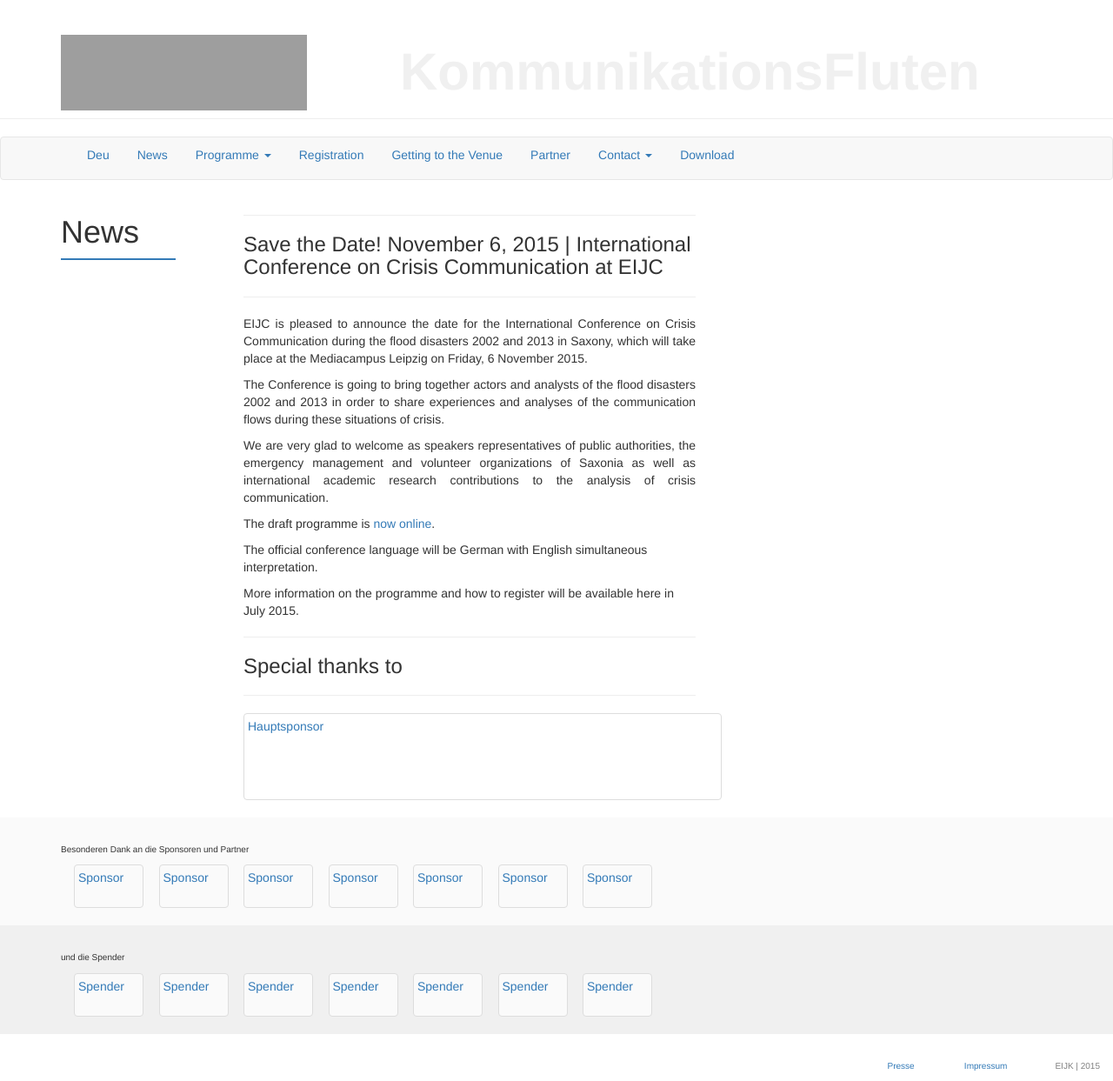
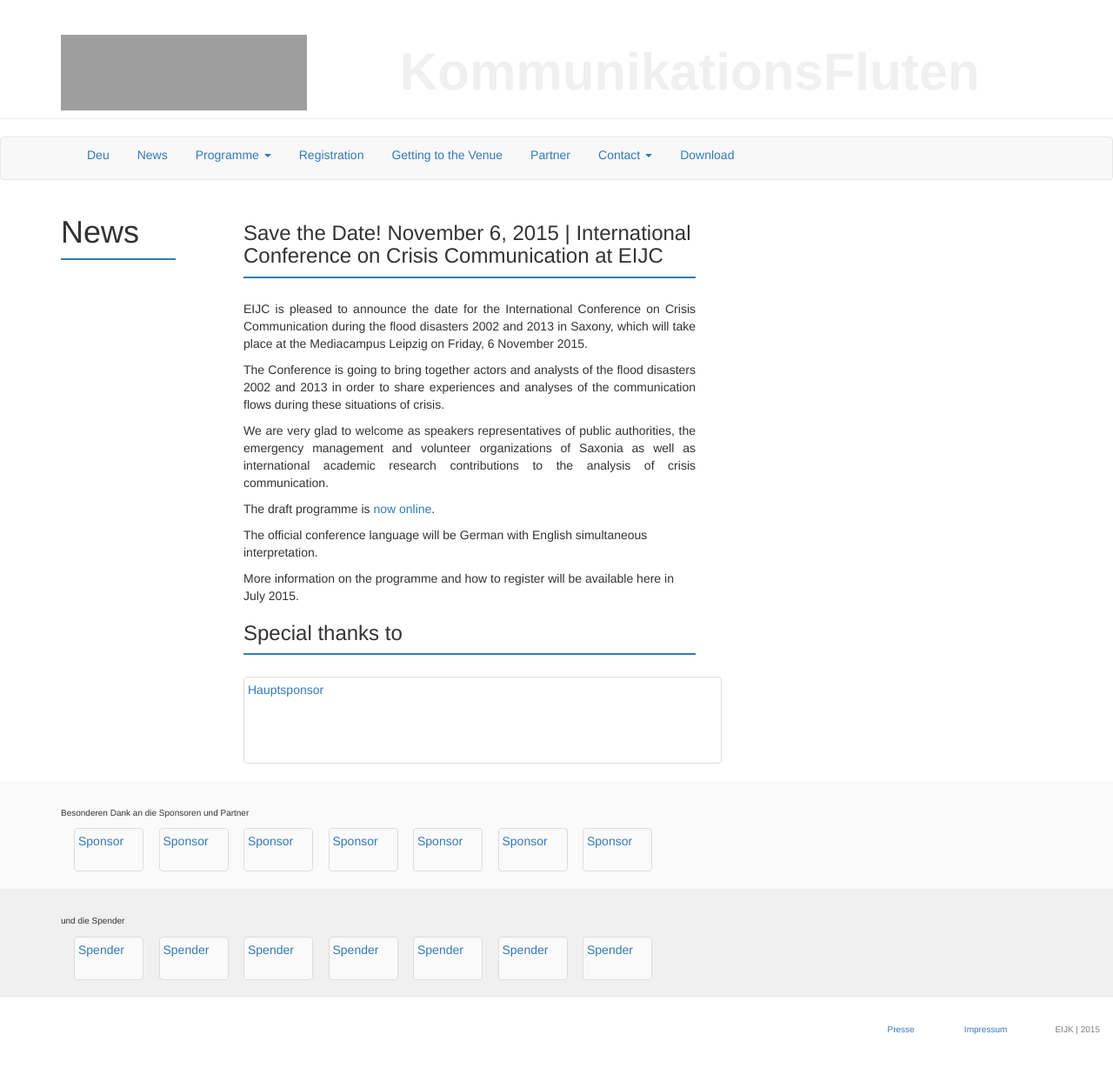
Before and after one commit to susedev/test, a Jekyll site: the page built from conference-communication-floods.html, in a window 1280 px wide. Shown: the whole page at 87% size. Built offline with Jekyll 4.4.1, drawn with Linux system fonts in a browser that asks for light colours; nearby versions of some CDN libraries; after the commit the page ends 1201 px from its top, so only the background shows below that; grey boxes are pictures that could not be loaded.

Commit message:
Update conference-communication-floods.html

```diff
--- a/conference-communication-floods.html
+++ b/conference-communication-floods.html
@@ -2,10 +2,10 @@
 title: News
 language: en
 ---
-<hr noshade="noshade" size="1" />
-<h3 class="post-title single">Save the Date! November 6, 2015 | International Conference on Crisis Communication at EIJC</h3>
 
-<hr noshade="noshade" size="1" />
+<h3 class="post-title single" style="margin-top: 28px;">Save the Date! November 6, 2015 | International Conference on Crisis Communication at EIJC</h3>
+
+<div class="box" style="background-color: #337AB7; height:2px; margin-top:3px; margin-bottom:25px;"></div>
 <p style="text-align: justify;">EIJC is pleased to announce the date for the International Conference on Crisis Communication during the flood disasters 2002 and 2013 in Saxony, which will take place at the Mediacampus Leipzig on Friday, 6 November 2015.</p>
 
 <p style="text-align: justify;">The Conference is going to bring together actors and analysts of the flood disasters 2002 and 2013 in order to share experiences and analyses of the communication flows during these situations of crisis.</p>
@@ -18,8 +18,8 @@ language: en
 
 <p>More information on the programme and how to register will be available here in July 2015.</p>
 
-<hr noshade="noshade" size="1" />
+
 <h3>Special thanks to</h3>
 
-<hr noshade="noshade" size="1" />
+<div class="box" style="background-color: #337AB7; height:2px; margin-top:3px; margin-bottom:25px;"></div>
 <p><a class="thumbnail" href="#" style="width: 550px; height: 100px;">Hauptsponsor</a></p>
```
